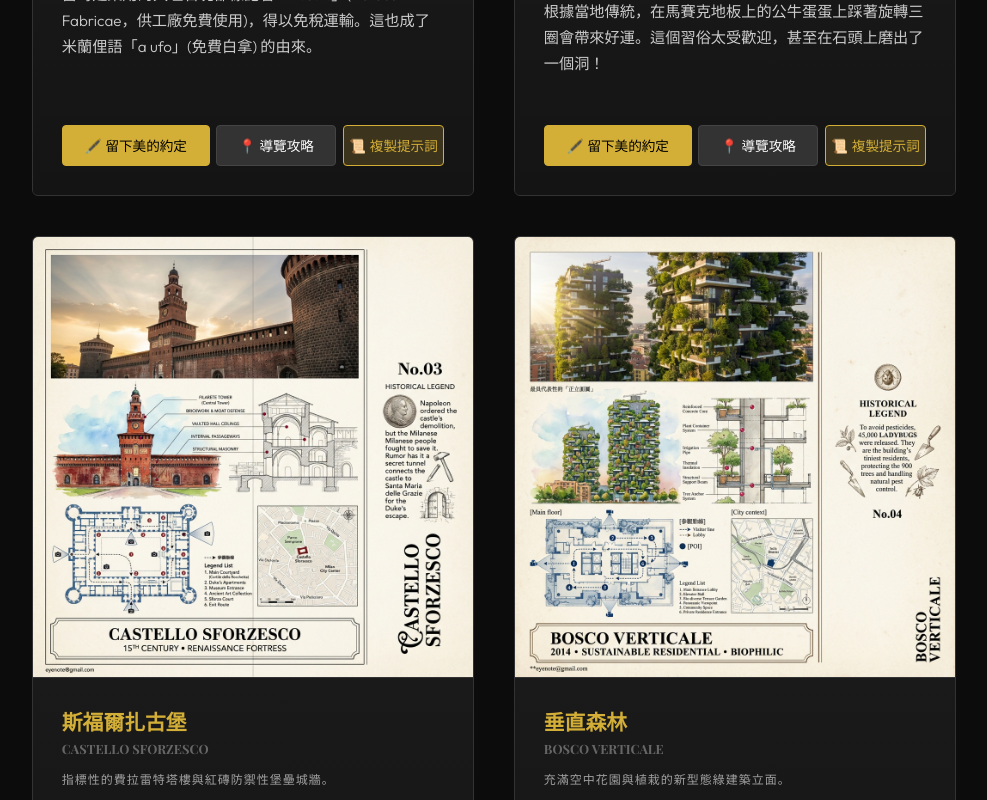
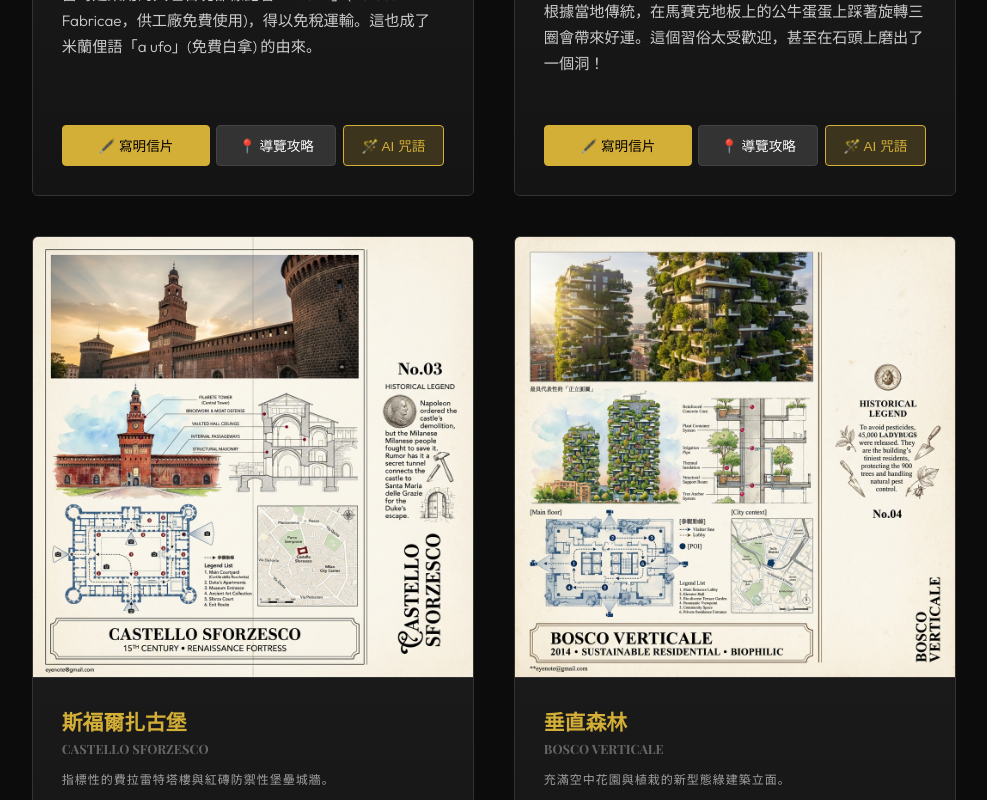
Before and after one commit to eyenote2024/italy-arch-manager, a React (Vite) app: page / in a window 1280 px wide. Shown: the part 840-1640 px from the top of the page, without its empty margins (276-1263 px from the left). Built offline with nearby package versions, Linux system fonts and the light colour scheme; a web font is replaced by a local one.

Commit message:
style: 簡化按鈕文字為 寫明信片 / 導覽攻略 / AI咒語

```diff
--- a/src/App.jsx
+++ b/src/App.jsx
@@ -160,7 +160,7 @@ function App() {
                     className="btn-primary"
                     style={{ flex: 1.5, display: 'flex', alignItems: 'center', justifyContent: 'center', fontSize: '0.85rem', padding: '0.6rem 0.2rem', whiteSpace: 'nowrap', backgroundColor: 'var(--accent-gold)', color: '#000' }}
                   >
-                    🖋️ 留下美的約定
+                    🖋️ 寫明信片
                   </button>
                   <button className="btn-secondary" onClick={() => setSelectedInfo(arch)} style={{ flex: 1.2, display: 'flex', alignItems: 'center', justifyContent: 'center', gap: '2px', fontSize: '0.85rem', padding: '0.6rem 0.2rem', whiteSpace: 'nowrap' }}>
                     📍 導覽攻略
@@ -169,11 +169,11 @@ function App() {
                     className="btn-primary"
                     onClick={(e) => {
                       e.stopPropagation();
-                      setPromptModal({ isOpen: true, text: arch.prompt || "提示詞尚未建立" });
+                      setPromptModal({ isOpen: true, text: arch.prompt || "咒語尚未建立" });
                     }}
                     style={{ flex: 1, fontSize: '0.85rem', padding: '0.6rem 0.2rem', whiteSpace: 'nowrap' }}
                   >
-                    📜 複製提示詞
+                    🪄 AI 咒語
                   </button>
                 </div>
               </div>
@@ -292,7 +292,7 @@ function App() {
                       marginBottom: '0.8rem'
                     }}
                   >
-                    🖋️ 製作數位明信片 (美的寄語)
+                    🖋️ 寫明信片
                   </button>
                 </section>
 
--- a/src/PostcardSandbox.jsx
+++ b/src/PostcardSandbox.jsx
@@ -353,7 +353,7 @@ const PostcardSandbox = ({ onBack, imageSrc = "/arch_images/milan_01.png", initi
                         onMouseOver={(e) => e.target.style.transform = 'translateY(-3px)'}
                         onMouseOut={(e) => e.target.style.transform = 'translateY(0)'}
                     >
-                        {isCapturing ? '🎞️ 正在沖印...' : '🖋️ 留下美的約定'}
+                        {isCapturing ? '🎞️ 正在沖印...' : '📸 沖印明信片'}
                     </button>
                 </div>
 
```
